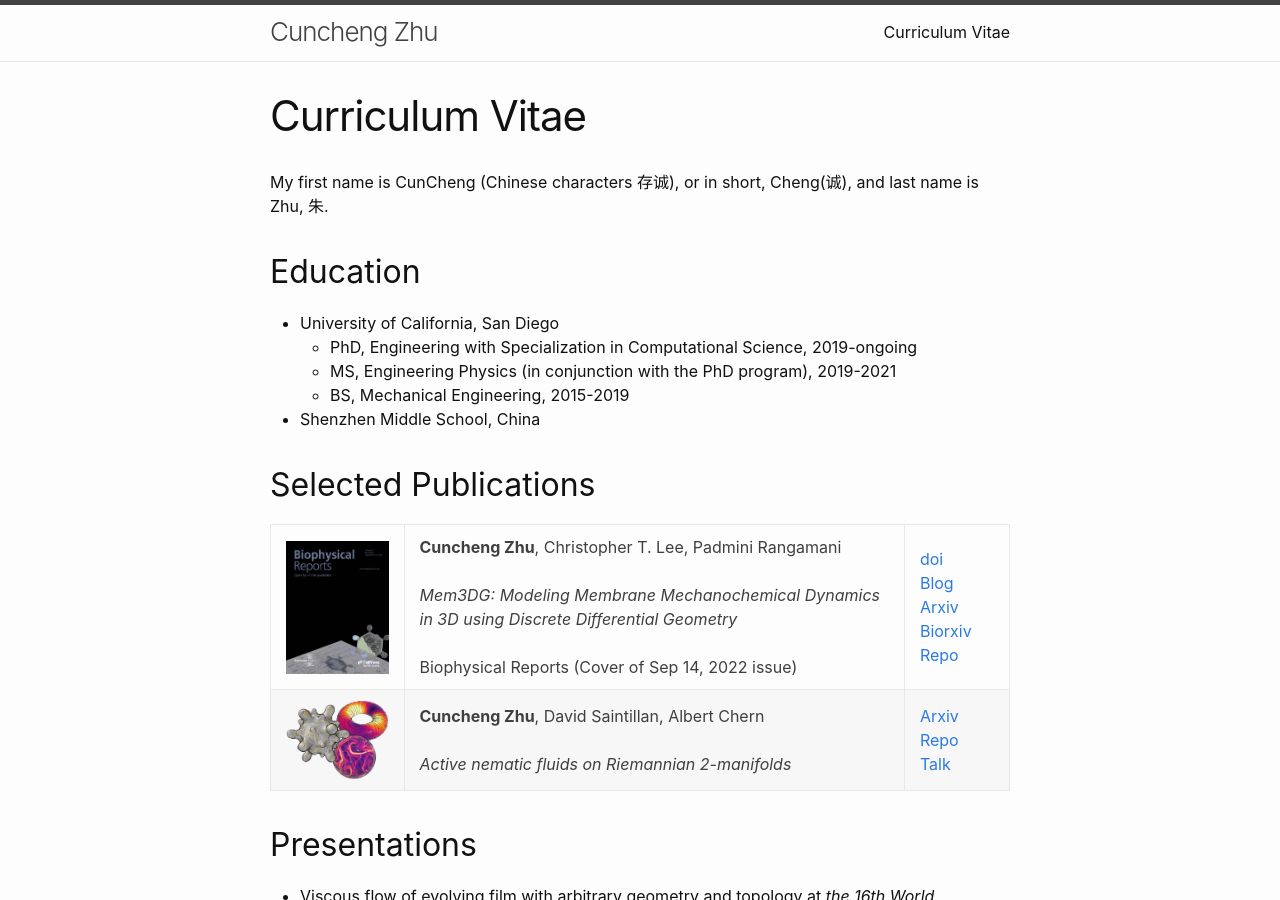
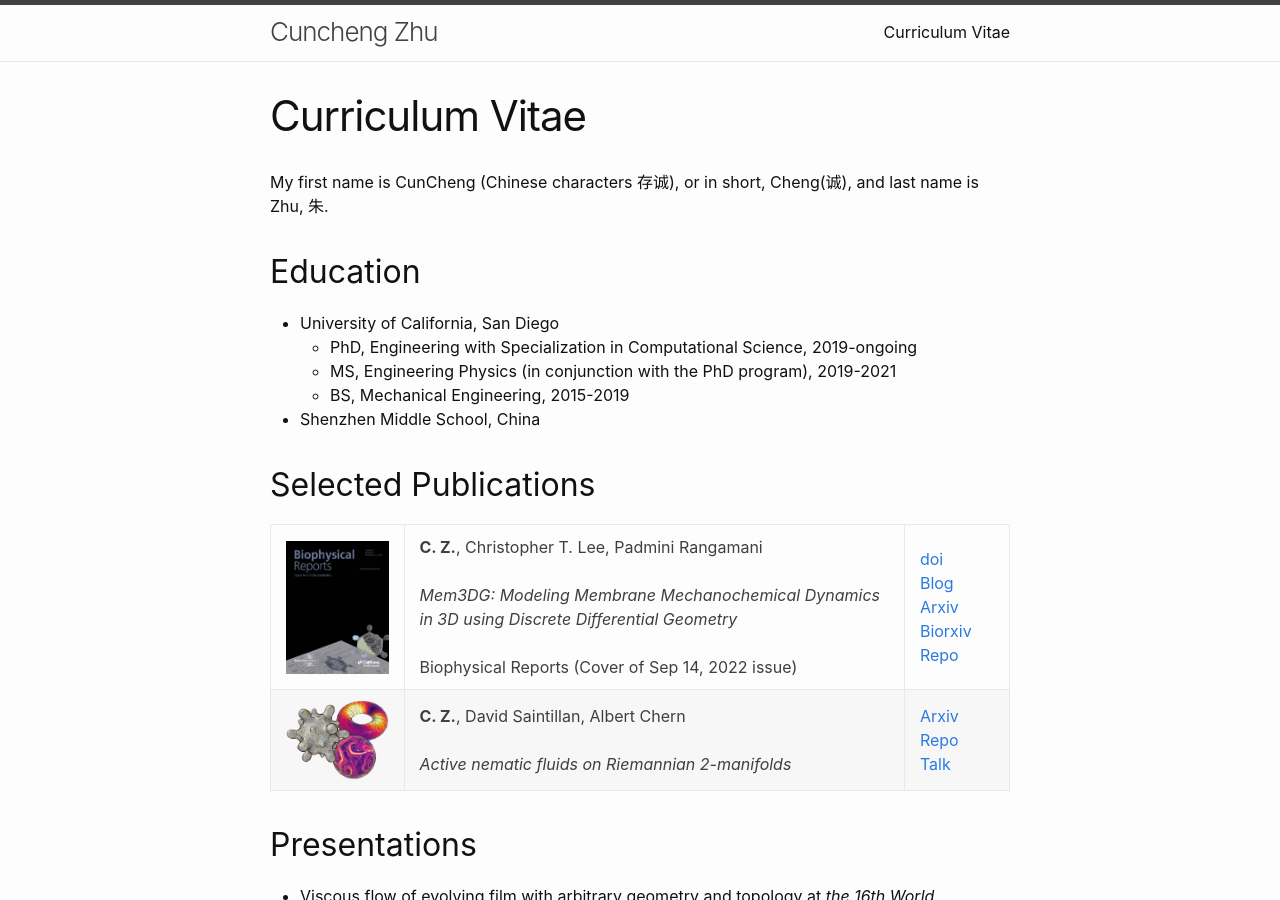
Before and after one commit to CunchengZhu/cunchengzhu.github.io, a Jekyll site: the page built from about.md, in a window 1280 px wide and 900 px high. Built offline with Jekyll 4.4.1, drawn with Linux system fonts in a browser that asks for light colours.

Commit message:
abbrev instead of full name

```diff
--- a/about.md
+++ b/about.md
@@ -18,8 +18,8 @@
 
 <!-- the image layout is based on https://lizheidner.com/front-end/responsive-images/ -->
 
-| <img src="/assets/images/BPR_2_3_COVER-copy-600-600-p-L-97.jpg" srcset="/assets/images/BPR_2_3_COVER-copy-600-600-p-L-97.jpg 100w" sizes="100vw" alt="image alt text" width = 200> |     **Cuncheng Zhu**, Christopher T. Lee, Padmini Rangamani <br><br> *Mem3DG: Modeling Membrane Mechanochemical Dynamics in 3D using Discrete Differential Geometry* <br><br>  Biophysical Reports (Cover of Sep 14, 2022 issue)   | [doi](https://doi.org/10.1016/j.bpr.2022.100062) <br> [Blog](https://www.biophysics.org/blog/from-the-animation-industry-to-membrane-biophysics)  <br> [Arxiv](https://arxiv.org/abs/2111.04460) [Biorxiv](https://www.biorxiv.org/content/10.1101/2021.10.30.466618v2) <br> [Repo](https://github.com/CunchengZhu/Mem3DG) <!-- - solicited by the editor-in-chief for submission and cover of Sep 14, 2022 issue) -->   |
-| <img src="/assets/images/rie_act_nem.png" srcset="/assets/images/rie_act_nem.png 100w" sizes="100vw" alt="image alt text" width = 200> |     **Cuncheng Zhu**, David Saintillan, Albert Chern <br><br> *Active nematic fluids on Riemannian 2-manifolds*  | [Arxiv](https://arxiv.org/abs/2405.06044)  <br> [Repo](https://github.com/CunchengZhu/Riemannian-active-nematics-2024) <br> [Talk](https://youtu.be/X2UgUIvwduw)  |
+| <img src="/assets/images/BPR_2_3_COVER-copy-600-600-p-L-97.jpg" srcset="/assets/images/BPR_2_3_COVER-copy-600-600-p-L-97.jpg 100w" sizes="100vw" alt="image alt text" width = 200> |     **C. Z.**, Christopher T. Lee, Padmini Rangamani <br><br> *Mem3DG: Modeling Membrane Mechanochemical Dynamics in 3D using Discrete Differential Geometry* <br><br>  Biophysical Reports (Cover of Sep 14, 2022 issue)   | [doi](https://doi.org/10.1016/j.bpr.2022.100062) <br> [Blog](https://www.biophysics.org/blog/from-the-animation-industry-to-membrane-biophysics)  <br> [Arxiv](https://arxiv.org/abs/2111.04460) [Biorxiv](https://www.biorxiv.org/content/10.1101/2021.10.30.466618v2) <br> [Repo](https://github.com/CunchengZhu/Mem3DG) <!-- - solicited by the editor-in-chief for submission and cover of Sep 14, 2022 issue) -->   |
+| <img src="/assets/images/rie_act_nem.png" srcset="/assets/images/rie_act_nem.png 100w" sizes="100vw" alt="image alt text" width = 200> |     **C. Z.**, David Saintillan, Albert Chern <br><br> *Active nematic fluids on Riemannian 2-manifolds*  | [Arxiv](https://arxiv.org/abs/2405.06044)  <br> [Repo](https://github.com/CunchengZhu/Riemannian-active-nematics-2024) <br> [Talk](https://youtu.be/X2UgUIvwduw)  |
 
 
 ## Presentations
```
